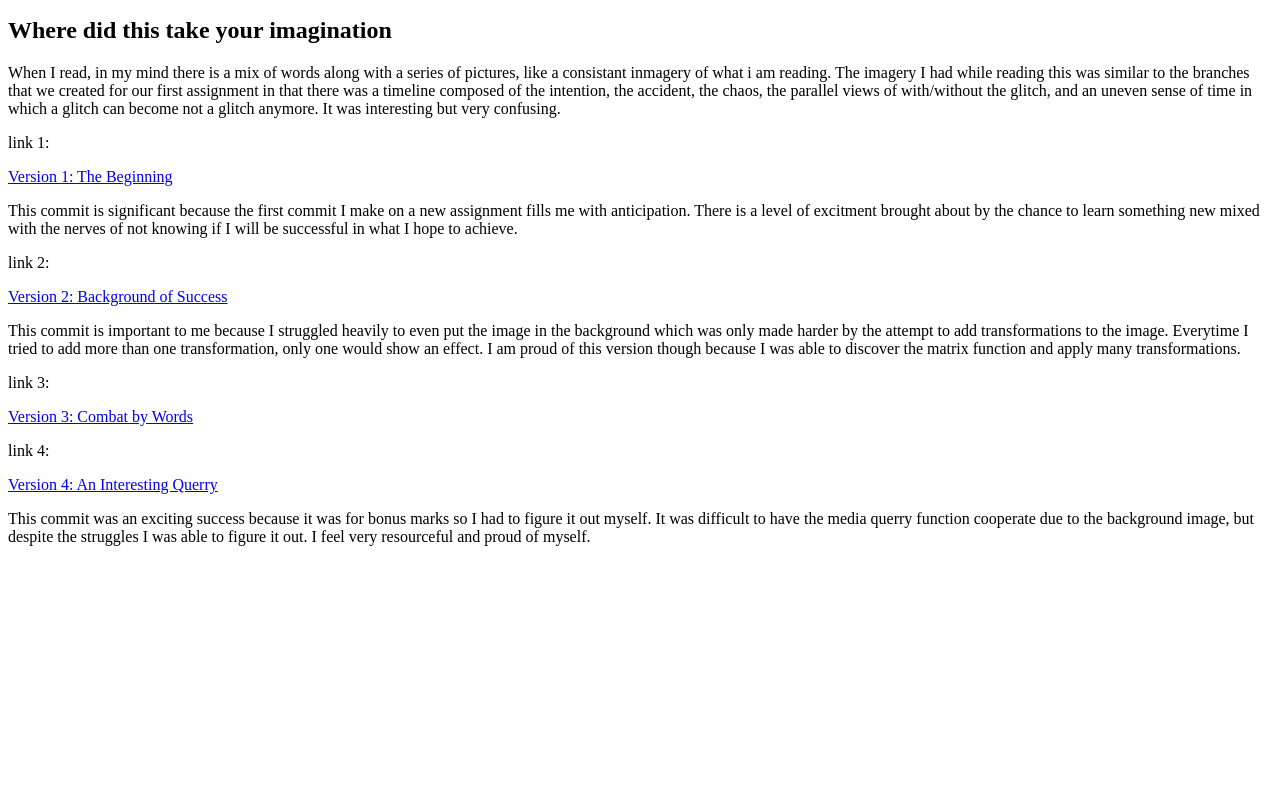
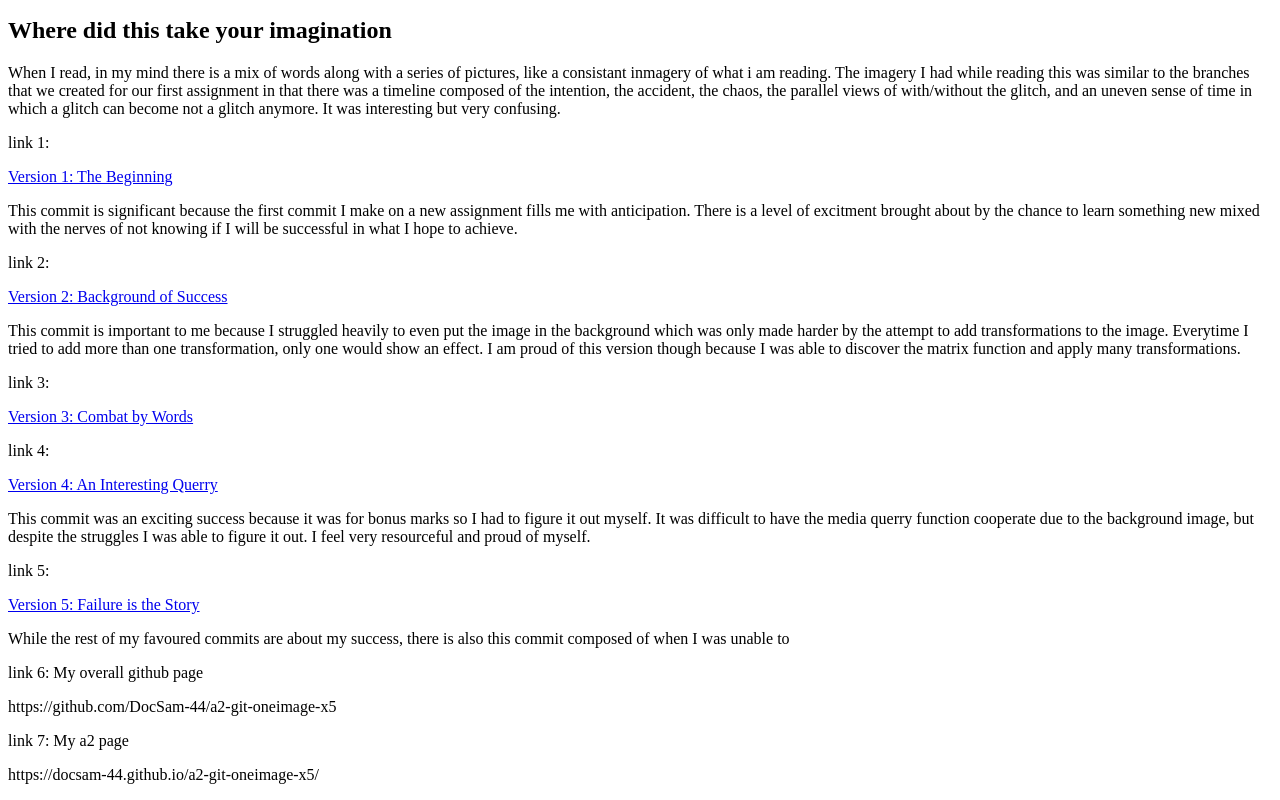
Before and after one commit to DocSam-44/docsam-44.github.io, a plain HTML site: page index.html in a window 1280 px wide. Shown: the part 1766-2566 px from the top of the page. Before the commit the page ends 2328 px from the top, so only its background shows below. Drawn offline with Linux system fonts and the light colour scheme.

Commit message:
all links place for now

```diff
--- a/index.html
+++ b/index.html
@@ -152,6 +152,15 @@ When I read, in my mind there is a mix of words along with a series of pictures,
 <p>link 4:</p>
 <p><a href="https://github.com/DocSam-44/a2-git-oneimage-x5/tree/54ceaa7bdb45c39b4909fc1601f6aeaafefdb790">Version 4: An Interesting Querry </a></p>
 <p>This commit was an exciting success because it was for bonus marks so I had to figure it out myself. It was difficult to have the media querry function cooperate due to the background image, but despite the struggles I was able to figure it out. I feel very resourceful and proud of myself.</p>
+<p>link 5:</p>
+<p><a href="https://github.com/DocSam-44/a2-git-oneimage-x5/tree/401998c738d4c4125daf8d6fa04ddbf1ce8ac75f">Version 5: Failure is the Story </a></p>
+<p>While the rest of my favoured commits are about my success, there is also this commit composed of when I was unable to </p>
+
+<p>link 6: My overall github page</p>
+<p>https://github.com/DocSam-44/a2-git-oneimage-x5</p>
+
+<p>link 7: My a2 page</p>
+<p>https://docsam-44.github.io/a2-git-oneimage-x5/</p>
 
 <!-- !My links for assignmnet 2 end here -->
 
```
